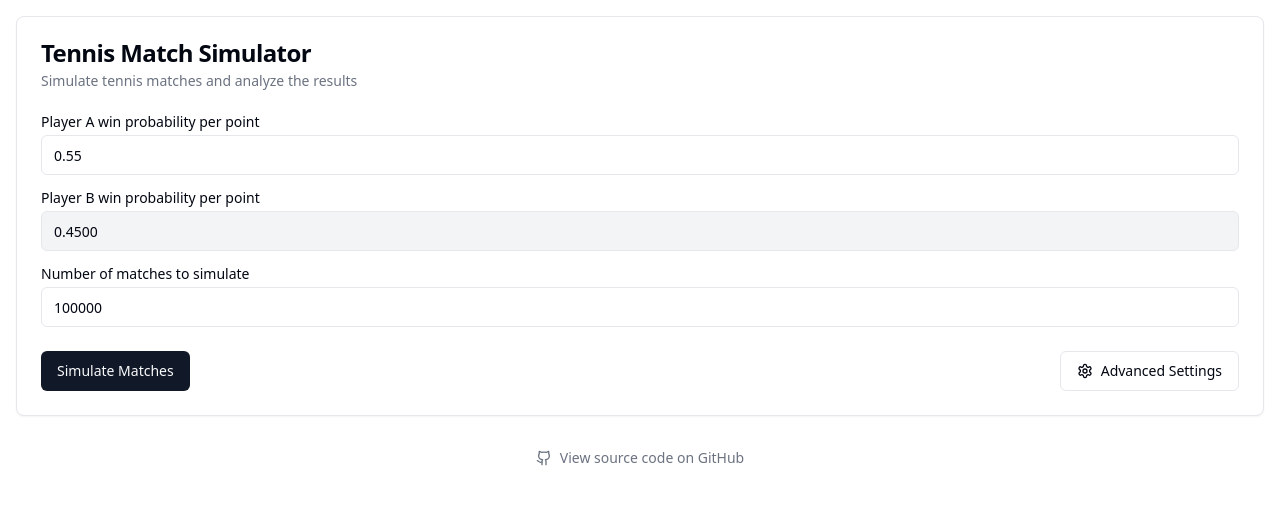
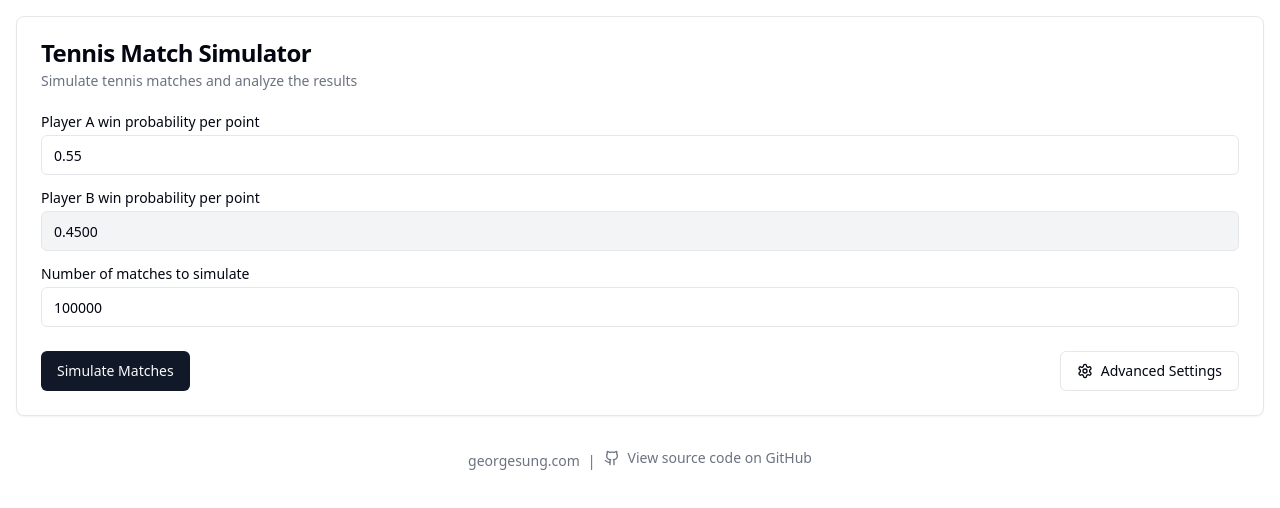
Before and after one commit to georgesung/tennis-match-simulator, a Next.js app: page / in a window 1280 px wide. Shown: the top 508 px of the page. Built offline with nearby package versions, Linux system fonts and the light colour scheme.

Commit message:
Add link to georgesung.com at the bottom

```diff
--- a/pages/index.tsx
+++ b/pages/index.tsx
@@ -335,12 +335,21 @@ export default function TennisSimulator() {
         </Card>
       )}
 
-      <footer className="mt-8 text-center">
+      <footer className="mt-8 text-center text-sm text-muted-foreground">
+        <a
+          href="https://www.georgesung.com"
+          target="_blank"
+          rel="noopener noreferrer"
+          className="hover:text-primary"
+        >
+          georgesung.com
+        </a>
+        <span className="mx-2">|</span>
         <a
           href="https://github.com/georgesung/tennis-match-simulator"
           target="_blank"
           rel="noopener noreferrer"
-          className="inline-flex items-center text-sm text-muted-foreground hover:text-primary"
+          className="inline-flex items-center hover:text-primary"
         >
           <Github className="mr-2 h-4 w-4" />
           View source code on GitHub
```
Also changed, not shown: 1 other file (tests, documents, lock files or other folders).
